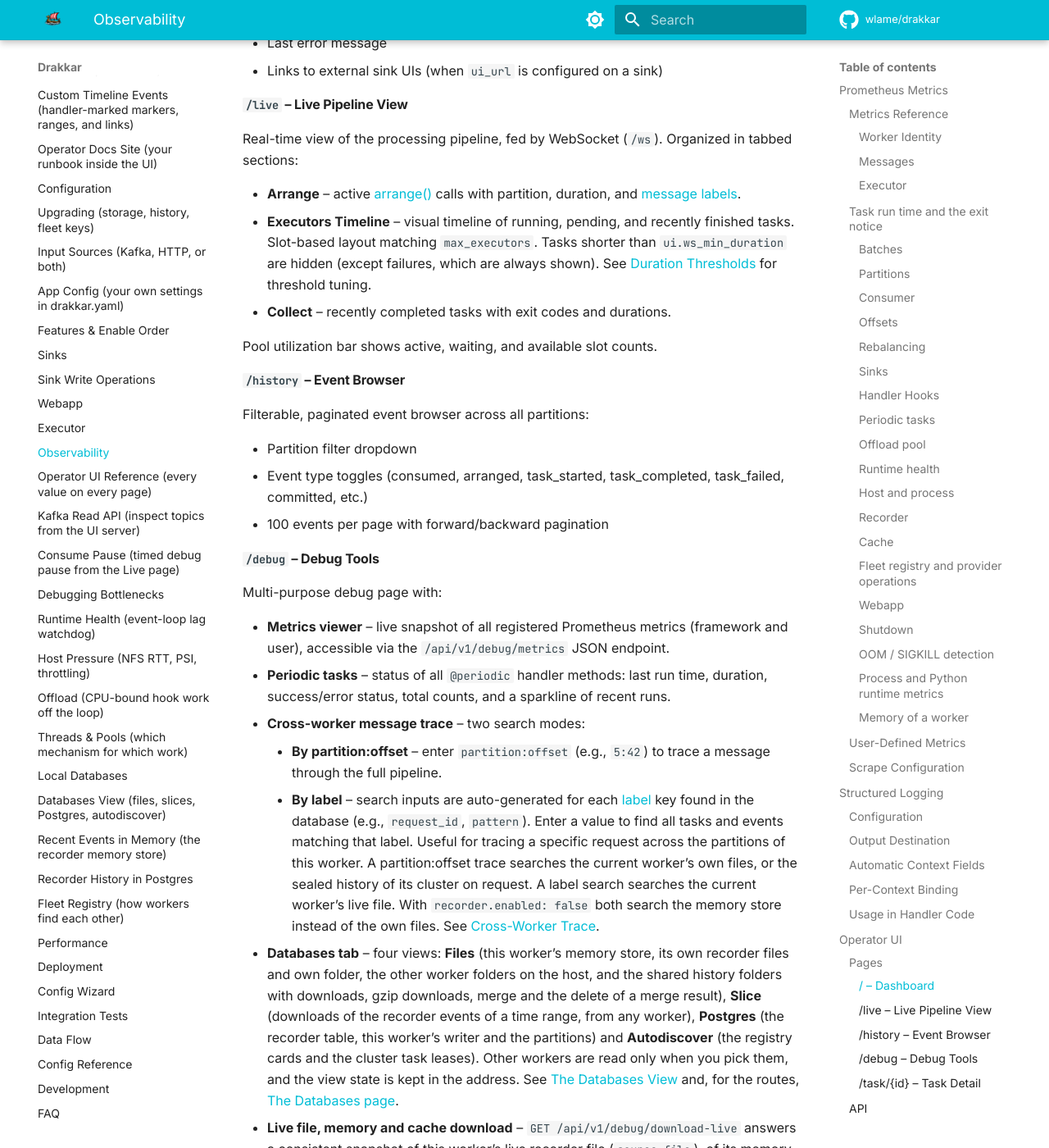
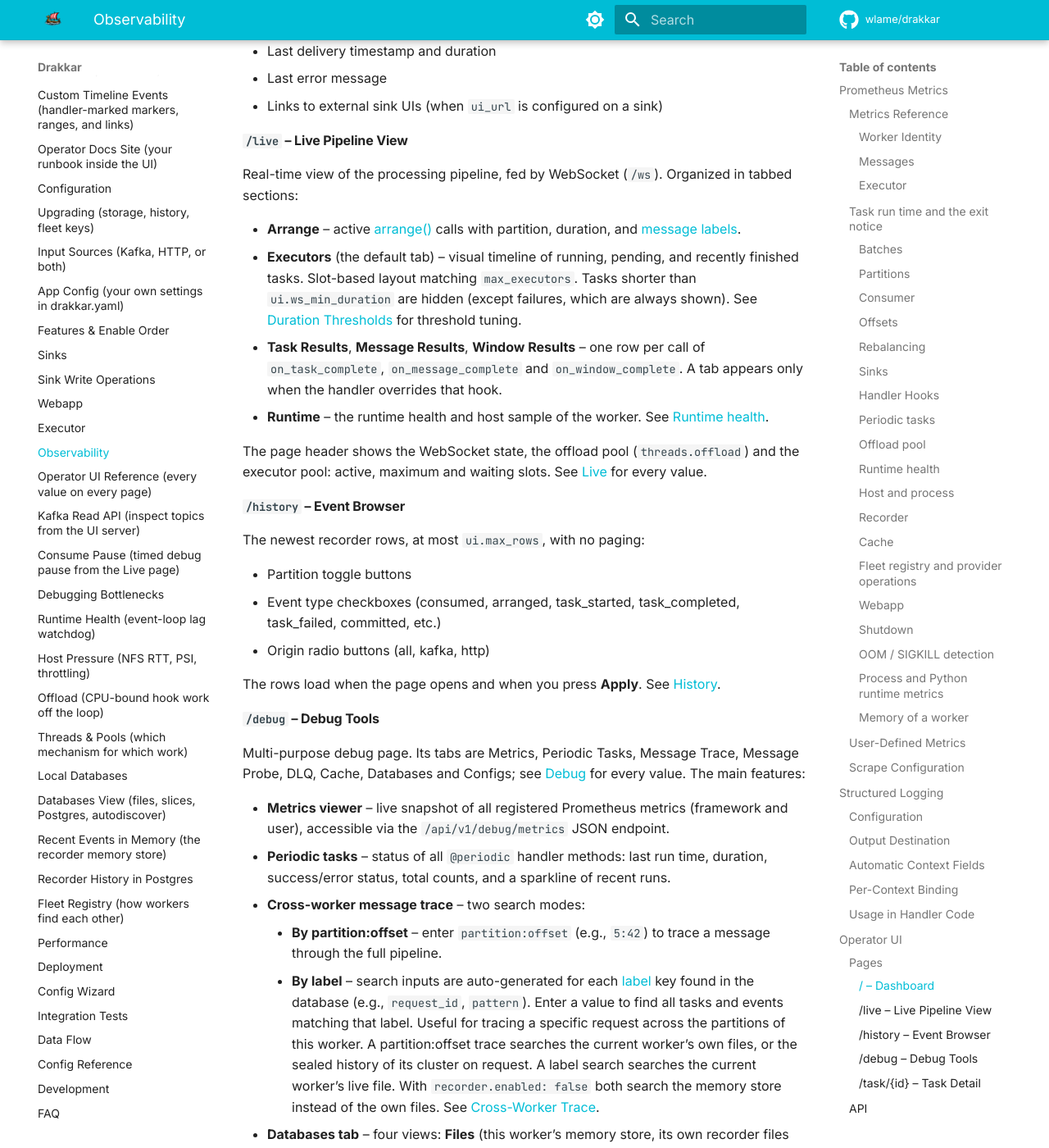
Before and after one commit to wlame/drakkar, an MkDocs documentation site: the page built from docs/observability.md, in a window 1280 px wide and 1400 px high, scrolled down 34556 px. Shown: the whole window at 82% size. Built offline with MkDocs 1.6.1 and Material for MkDocs 9.7.7, drawn with Linux system fonts in a browser that asks for light colours; comment, search, counter and statistics services are not loaded; some of the changed text lies outside the part shown.

Commit message:
Filter the Produced tile link to Kafka sinks and correct the Operator UI pages text.

```diff
--- a/docs/observability.md
+++ b/docs/observability.md
@@ -718,12 +718,11 @@
 
 The landing page with a high-level overview of worker health:
 
-- **Partition tiles** -- one tile per assigned partition showing queue depth and status.
-- **Pool utilization** -- active tasks vs. max workers.
-- **Event counters** -- consumed, completed, failed, produced, committed totals.
-- **Consumer lag** -- total lag across all assigned partitions.
+- **Stat tiles** -- uptime, assigned partition count, executor pool (active / max), total events and consumer lag, then consumed, completed, failed and produced counters since the worker started. The Produced tile counts only Kafka sink payloads.
+- **Assigned Partitions** -- one small tile per assigned partition, showing only the partition number.
+- **Task Stats** -- statistics of the recent tasks.
 - **Custom links** -- configurable via `ui.custom_links` with template variables (`{worker_id}`, `{cluster_name}`, `{metrics_port}`, `{debug_port}`).
-- **Prometheus graph links** -- when `ui.prometheus.url` is configured, each stat card links directly to a Prometheus graph filtered to this worker. Worker-scoped links are grouped by category (Throughput, Latency, Health, Errors). Cluster-wide links appear when `ui.prometheus.cluster_label` is set.
+- **Prometheus graph links** -- when `ui.prometheus.url` is configured, each stat tile links directly to a Prometheus graph filtered to this worker. Worker-scoped links are grouped by category (Throughput, Latency, Health, Errors). Cluster-wide links appear when `ui.prometheus.cluster_label` is set.
 
 The two tables below the tiles hold the per-partition and per-sink detail. There are no separate `/partitions` or `/sinks` pages.
 
@@ -758,22 +757,25 @@
 Real-time view of the processing pipeline, fed by WebSocket (`/ws`). Organized in tabbed sections:
 
 - **Arrange** -- active [arrange()](handler.md#arrange-required) calls with partition, duration, and [message labels](handler.md#message_label).
-- **Executors Timeline** -- visual timeline of running, pending, and recently finished tasks. Slot-based layout matching `max_executors`. Tasks shorter than `ui.ws_min_duration` are hidden (except failures, which are always shown). See [Duration Thresholds](#duration-thresholds) for threshold tuning.
-- **Collect** -- recently completed tasks with exit codes and durations.
-
-Pool utilization bar shows active, waiting, and available slot counts.
+- **Executors** (the default tab) -- visual timeline of running, pending, and recently finished tasks. Slot-based layout matching `max_executors`. Tasks shorter than `ui.ws_min_duration` are hidden (except failures, which are always shown). See [Duration Thresholds](#duration-thresholds) for threshold tuning.
+- **Task Results**, **Message Results**, **Window Results** -- one row per call of `on_task_complete`, `on_message_complete` and `on_window_complete`. A tab appears only when the handler overrides that hook.
+- **Runtime** -- the runtime health and host sample of the worker. See [Runtime health](runtime-health.md).
+
+The page header shows the WebSocket state, the offload pool (`threads.offload`) and the executor pool: active, maximum and waiting slots. See [Live](ui-reference.md#live-live) for every value.
 
 #### `/history` -- Event Browser
 
-Filterable, paginated event browser across all partitions:
-
-- Partition filter dropdown
-- Event type toggles (consumed, arranged, task_started, task_completed, task_failed, committed, etc.)
-- 100 events per page with forward/backward pagination
+The newest recorder rows, at most `ui.max_rows`, with no paging:
+
+- Partition toggle buttons
+- Event type checkboxes (consumed, arranged, task_started, task_completed, task_failed, committed, etc.)
+- Origin radio buttons (all, kafka, http)
+
+The rows load when the page opens and when you press **Apply**. See [History](ui-reference.md#history-history).
 
 #### `/debug` -- Debug Tools
 
-Multi-purpose debug page with:
+Multi-purpose debug page. Its tabs are Metrics, Periodic Tasks, Message Trace, Message Probe, DLQ, Cache, Databases and Configs; see [Debug](ui-reference.md#debug-debug) for every value. The main features:
 
 - **Metrics viewer** -- live snapshot of all registered Prometheus metrics (framework and user), accessible via the `/api/v1/debug/metrics` JSON endpoint.
 - **Periodic tasks** -- status of all `@periodic` handler methods: last run time, duration, success/error status, total counts, and a sparkline of recent runs.
@@ -799,7 +801,8 @@
 - **PID** -- OS process ID
 - **CLI** -- reconstructed command line (`binary_path` + `args`)
 - **stdout/stderr** -- captured process output (subject to `recorder.capture.min_output_duration` threshold)
-- **Source offsets** -- which Kafka offsets this task covers
+- **Source offsets** -- which Kafka offsets this task covers (an HTTP task shows its client, request id and request and response bodies instead)
+- **Environment variables** and **stdin** -- when the recorder captured them
 - **Event timeline** -- chronological list of all events for this task_id (started, completed/failed, task_complete)
 
 ### API
```
Also changed, not shown: CHANGELOG.md (+2 -1 lines), docs/ui-reference.md (+1 -1 lines), 2 other files.
